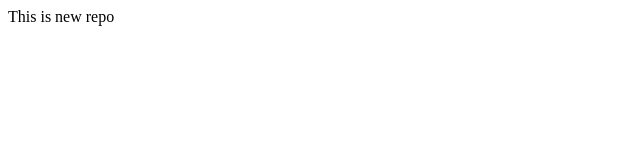
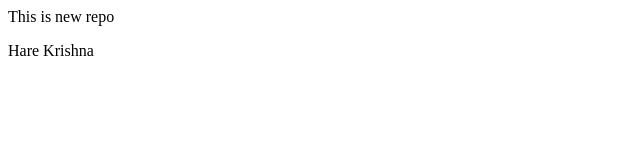
Before and after one commit to Nitin-Sing/Practice, a plain HTML site: page Local-Repo/index.html in a window 1280 px wide. Shown: the full height of the page, 0-640 px from the left. Drawn offline with Linux system fonts and the light colour scheme.

Commit message:
new file added

```diff
--- a/Local-Repo/index.html
+++ b/Local-Repo/index.html
@@ -1 +1,2 @@
 <p>This is new repo</p>
+<p>Hare Krishna</p>
```
